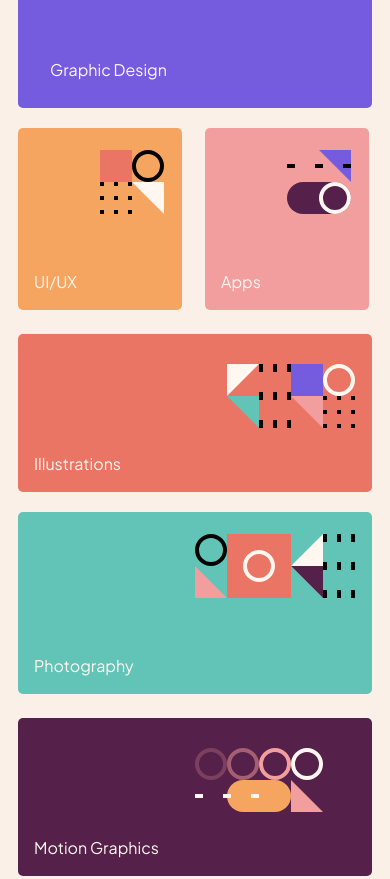
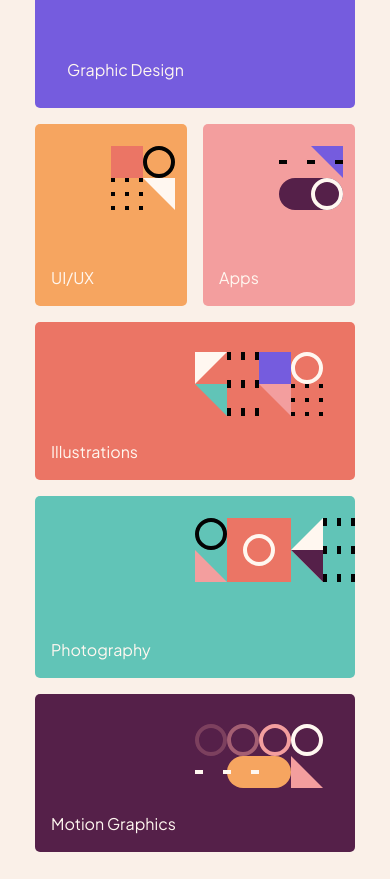
Before and after one commit to EAguayodev/single-page-design-portfolio, a plain HTML site: page index.html in a window 390 px wide. Shown: the part 760-1639 px from the top of the page. Drawn offline with Linux system fonts and the light colour scheme.

Commit message:
nesting grid children directly inside the grid row section

```diff
--- a/css/main.css
+++ b/css/main.css
@@ -1,10 +1,10 @@
-*{
+* {
     box-sizing: border-box;
     margin: 0;
     padding: 0;
 }
 
-:root{
+:root {
     --black: #030303;
     --galactic-blue: #755CDE;
     --summer-yellow: #F6A560;
@@ -16,16 +16,17 @@
     --seashell: #FFF7F0;
 }
 
-body{
+body {
     font-family: "Plus Jakarta Sans", sans-serif;
     background-color: #faf0e8;
 }
- nav{
+
+nav {
     display: flex;
     justify-content: space-around;
     align-items: center;
     padding-top: 3rem;
- }
+}
 
 .btn {
     color: var(--seashell);
@@ -39,7 +40,7 @@ body{
     background: var(--black);
 }
 
-.btn-nav-consult:hover{
+.btn-nav-consult:hover {
     background-color: var(--galactic-blue);
 }
 
@@ -51,11 +52,11 @@ body{
     padding-top: 7rem;
 }
 
-.heading-box-row h1{
+.heading-box-row h1 {
     font-size: 3.5rem;
 }
 
-.heading-box-row p{
+.heading-box-row p {
     color: var(--medium-brown);
     text-align: center;
     width: 40rem;
@@ -69,15 +70,37 @@ body{
 
 .grid-row-spread {
     display: grid;
-    grid-template-columns: repeat(3, 1fr);
+    gap: 1rem;
+    grid-template-areas:
+        "graphic ux apps"
+        "graphic illustration illustration"
+        "photo motion motion";
+    grid-template-columns: repeat(1, 1fr);
     justify-content: center;
-    gap: 20px;
 }
 
-.middle-3-grid{
-    display: grid;
-    grid-template-columns: repeat(2, 1fr);
-    gap: 20px;
+.graphic-box {
+    grid-area: graphic;
+}
+
+.ux-box {
+    grid-area: ux;
+}
+
+.apps-box {
+    grid-area: apps;
+}
+
+.illustrations-box {
+    grid-area: illustration;
+}
+
+.photo-box {
+    grid-area: photo;
+}
+
+.motion-graphics-box {
+    grid-area: motion;
 }
 
 .graphic-box {
@@ -87,16 +110,17 @@ body{
     display: grid;
     grid-template-columns: repeat(2, 1fr);
     align-items: center;
-    width: 354px;
-    height: 364px;
+    max-width: 354px;
+    width: 100%;
+    min-height: 364px;
 }
 
-.pattern-graphic{
+.pattern-graphic {
     position: relative;
     top: -4rem;
 }
 
-.graphic-box p{
+.graphic-box p {
     position: relative;
     top: 9rem;
     left: 2rem;
@@ -109,16 +133,17 @@ body{
     display: grid;
     grid-template-columns: repeat(2, 1fr);
     align-items: flex-end;
-    width: 164px;
-    height: 182px;
+    max-width: 164px;
+    width: 100%;
+    min-height: 182px;
 }
 
-.pattern-ui{
+.pattern-ui {
     position: relative;
     top: -6rem;
 }
 
-.ux-box p{
+.ux-box p {
     position: relative;
     top: -1rem;
     left: 1rem;
@@ -131,16 +156,17 @@ body{
     display: grid;
     grid-template-columns: repeat(2, 1fr);
     align-items: flex-end;
-    width: 164px;
-    height: 182px;
+    width: 100%;
+    max-width: 164px;
+    min-height: 182px;
 }
 
-.pattern-apps{
+.pattern-apps {
     position: relative;
     top: -6rem;
 }
 
-.apps-box p{
+.apps-box p {
     position: relative;
     left: 1rem;
     top: -1rem;
@@ -154,18 +180,18 @@ body{
     display: grid;
     grid-template-columns: repeat(2, 1fr);
     align-items: flex-end;
-    width: 354px;
-    height: 158px;
-    margin-top: 1.5rem;
+    max-width: 354px;
+    width: 100%;
+    min-height: 158px;
 }
 
-.pattern-illustration{
+.pattern-illustration {
     position: relative;
     top: -4rem;
-    left: 2rem;
+    left: 0;
 }
 
-.illustrations-box p{
+.illustrations-box p {
     position: relative;
     left: 1rem;
     top: -1rem;
@@ -178,16 +204,17 @@ body{
     grid-template-columns: repeat(2, 1fr);
     align-items: flex-end;
     color: var(--seashell);
-    width: 354px;
-    height: 182px;
+    max-width: 354px;
+    width: 100%;
+    min-height: 182px;
 }
 
-.pattern-photo-img{
+.pattern-photo-img {
     position: relative;
     top: -6rem;
 }
 
-.photo-box p{
+.photo-box p {
     position: relative;
     left: 1rem;
     top: -1rem;
@@ -200,17 +227,17 @@ body{
     display: grid;
     grid-template-columns: repeat(2, 1fr);
     align-items: flex-end;
-    width: 354px;
-    height: 158px;
-    margin-top: 1.5rem;
+    width: 100%;
+    max-width: 354px;
+    min-height: 158px;
 }
 
-.pattern-motion-graphic{
+.pattern-motion-graphic {
     position: relative;
     top: -4rem;
 }
 
-.motion-graphics-box p{
+.motion-graphics-box p {
     position: relative;
     left: 1rem;
     top: -1rem;
@@ -226,12 +253,12 @@ body{
     align-items: center;
 }
 
-.consult-row h2{
+.consult-row h2 {
     font-size: 2.5rem;
     width: 33.75rem;
 }
 
-.consult-row p{
+.consult-row p {
     color: var(--medium-brown);
     margin-bottom: 2rem;
     width: 540px;
@@ -248,7 +275,7 @@ body{
     background-color: var(--light-red);
 }
 
-.btn-consult-2:hover{
+.btn-consult-2:hover {
     background-color: var(--summer-yellow);
 }
 
@@ -256,12 +283,12 @@ body{
     padding: 120px 0;
 }
 
-.work-section h3{
+.work-section h3 {
     font-size: 2rem;
     text-align: center;
 }
 
-.carousel{
+.carousel {
     overflow: hidden;
     margin: auto;
 }
@@ -272,9 +299,10 @@ body{
     gap: 30px;
 }
 
-.work-row img{
+.work-row img {
     flex: 0 0 33.333%;
     width: 100%;
+    max-width: 540px;
     object-fit: cover;
     height: 100%;
     border-radius: 10px;
@@ -288,7 +316,7 @@ body{
     border: none;
 }
 
-.arrow-icon:hover{
+.arrow-icon:hover {
     background-color: var(--galactic-blue);
 }
 
@@ -296,8 +324,6 @@ body{
     display: flex;
     justify-content: center;
 }
-
-/* .booking-row {} */
 
 .book-padding-banner {
     background-color: var(--black);
@@ -310,7 +336,7 @@ body{
     max-width: 100%;
 }
 
-.book-padding-banner h3{
+.book-padding-banner h3 {
     color: var(--seashell);
     font-size: 2.5rem;
 }
@@ -321,11 +347,11 @@ body{
     width: 33.75rem;
 }
 
-.btn-booking{
+.btn-booking {
     background-color: var(--light-red);
 }
 
-.btn-booking:hover{
+.btn-booking:hover {
     background-color: var(--summer-yellow);
 }
 
@@ -333,76 +359,98 @@ body{
     background-color: var(--black);
 }
 
-.btn-footer:hover{
+.btn-footer:hover {
     background-color: var(--galactic-blue);
 }
 
-@media(max-width: 1024px){
+@media(max-width: 1024px) {
     .heading-box-row h1 {
         font-size: 2.75rem;
     }
 
-    .heading-box-row p{
+    .heading-box-row p {
         width: 31rem;
     }
 
-    .grid-row-spread{
-        grid-template-columns: repeat(2, 1fr);
+    .grid-row-spread {
+        grid-template-areas:
+            "graphic ux apps"
+            "illustration"
+            "photo motion";
+        grid-template-columns: repeat(1, 1fr);
     }
 
-    .consult-row h2{
+    .consult-row h2 {
         font-size: 2rem;
         width: 21;
     }
 
-    .consult-row p{
+    .consult-row p {
         width: 21.188rem;
     }
 
-    .book-padding-banner{
+    .book-padding-banner {
         flex-direction: column;
         align-items: center;
         text-align: center;
         width: 690px;
     }
 
-    .book-padding-banner h3{
+    .book-padding-banner h3 {
         font-size: 2rem;
     }
 }
 
-@media(max-width: 768px){
+@media(max-width: 768px) {
     .heading-box-row h1 {
-            font-size: 2.25rem;
-            text-align: center;
+        font-size: 2.25rem;
+        text-align: center;
     }
 
     .heading-box-row p {
         width: 17.813rem;
     }
 
+
     .grid-row-spread {
-        grid-template-columns: repeat(1, 1fr);
+        grid-template-areas:
+            "graphic graphic"
+            "ux apps"
+            "illustration illustration"
+            "photo photo"
+            "motion motion";
+        grid-template-columns: repeat(2, 1fr);
     }
 
-    .consult-row{
+    .apps-box{
+        position: static;
+    }
+
+    .consult-row {
+        display: flex;
         flex-direction: column;
         justify-content: center;
         align-items: center;
     }
 
-    .consult-row h2{
+    .text-box{
+        display: flex;
+        flex-direction: column;
+        align-items: center;
+    }
+
+    .consult-row h2 {
         font-size: 1.625rem;
         text-align: center;
     }
 
-    .consult-row p{
+    .consult-row p {
         text-align: center;
         font-size: 1rem;
         width: 343px;
     }
 
-    .hero-image{
+    .hero-image {
         right: 0;
         width: 343px;
     }
@@ -414,11 +462,11 @@ body{
         width: 343px;
     }
 
-    .book-padding-banner h3{
+    .book-padding-banner h3 {
         font-size: 1.625rem;
     }
 
-    .book-padding-banner p{
+    .book-padding-banner p {
         width: 295px;
     }
 }
--- a/index.html
+++ b/index.html
@@ -9,11 +9,11 @@
   <link rel="stylesheet" href="css/main.css">
   <link rel="preconnect" href="https://fonts.googleapis.com">
   <link rel="preconnect" href="https://fonts.gstatic.com" crossorigin>
-  <link href="https://fonts.googleapis.com/css2?family=Plus+Jakarta+Sans:ital,wght@0,200..800;1,200..800&display=swap" rel="stylesheet">
+  <link href="https://fonts.googleapis.com/css2?family=Plus+Jakarta+Sans:ital,wght@0,200..800;1,200..800&display=swap"
+    rel="stylesheet">
   <script src="js/script.js" defer></script>
 </head>
 <body>
-  <!-- header navigation -->
   <nav>
     <div>
       <a href="index.html">
@@ -26,28 +26,20 @@
       </a>
     </div>
   </nav>
-  <!-- header navigation -->
 
-  <!-- design heading box -->
   <div>
     <div class="heading-box-row">
       <h1>Design solutions made easy</h1>
-      <p>With over ten years of experience in various design disciplines, I’m your one-stop shop for your design needs.</p>
+      <p>With over ten years of experience in various design disciplines, I’m your one-stop shop for your design needs.
+      </p>
     </div>
   </div>
-  <!--/ design heading box -->
-
-  <!-- grid-section-images -->
   <div class="grid-container">
     <div class="grid-row-spread">
-      <div>
       <div class="graphic-box">
         <p>Graphic Design</p>
         <img class="pattern-graphic" src="assets/pattern-graphic-design.svg" alt="pattern graphic design">
       </div>
-      </div>
-      <div>
-        <div class="middle-3-grid">
       <div class="ux-box">
         <p>UI/UX</p>
         <img class="pattern-ui" src="assets/pattern-ui-ux.svg" alt="UX/UI img design">
@@ -56,15 +48,10 @@
         <p>Apps</p>
         <img class="pattern-apps" src="assets/pattern-apps.svg" alt="app box design">
       </div>
-        </div>
-        <div>
       <div class="illustrations-box">
         <p>Illustrations</p>
         <img class="pattern-illustration" src="assets/pattern-illustrations.svg" alt="illustration design">
       </div>
-        </div>
-      </div>
-      <div class="grid-box-right">
       <div class="photo-box">
         <p>Photography</p>
         <img class="pattern-photo-img" src="assets/pattern-photography.svg" alt="pattern photography">
@@ -75,26 +62,20 @@
       </div>
     </div>
   </div>
-   </div>
-  <!--/ grid-section-images -->
-
-  <!-- consultation section -->
   <div class="consult-container">
     <div class="consult-row">
       <div>
         <img class="hero-image" src="assets/image-amy.webp" alt="image of Amy">
       </div>
-      <div>
+      <div class="text-box">
         <h2>I’m Amy, and I’d love to work on your next project</h2>
-        <p>I love working with others to create beautiful design solutions. I’ve designed everything from brand illustrations
+        <p>I love working with others to create beautiful design solutions. I’ve designed everything from brand
+          illustrations
           to complete mobile apps. I’m also handy with a camera!</p>
         <a href="#" class="btn btn-consult-2">Free Consultation</a>
       </div>
     </div>
   </div>
-  <!--/ consultation section  -->
-
-  <!-- work samples section -->
   <div class="work-section">
     <h3>My Work</h3>
     <div class="carousel">
@@ -126,15 +107,13 @@
       </button>
     </div>
   </div>
-  <!--/ work samples section -->
-
-  <!-- section booking 3 -->
   <div class="booking-sec">
     <div class="booking-row">
       <div class="book-padding-banner">
         <div>
           <h3>Book a call with me</h3>
-          <p>I’d love to have a chat to see how I can help you. The best first step is for us to discuss your project during a
+          <p>I’d love to have a chat to see how I can help you. The best first step is for us to discuss your project
+            during a
             free consultation. Then we can move forward from there.
           </p>
         </div>
@@ -144,8 +123,6 @@
       </div>
     </div>
   </div>
-  <!--/ section booking 3 -->
-  <!--/ footer nav section  -->
   <footer>
     <nav>
       <div>
@@ -158,6 +135,5 @@
       </div>
     </nav>
   </footer>
-  <!--/ footer nav section  -->
 </body>
 </html>
```
Lines whose indentation alone changed are shown as unchanged.
